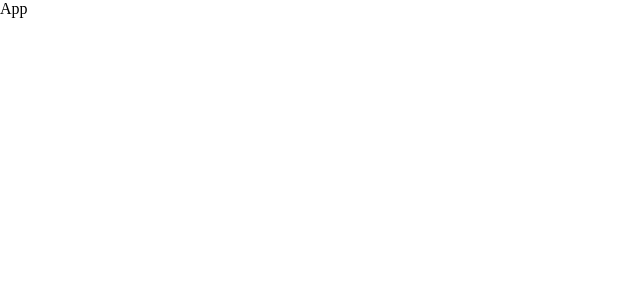
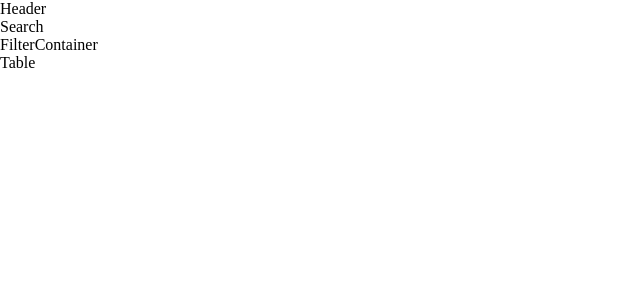
Before and after one commit to githinjisamson1/phase-2-week-1-bank-of-flatiron, a React (Create React App) app: page / in a window 1280 px wide. Shown: the top 300 px of the page, without its empty margins (0-640 px from the left). Built offline with nearby package versions, Linux system fonts and the light colour scheme.

Commit message:
Test components rendering

```diff
--- a/src/App.js
+++ b/src/App.js
@@ -1,9 +1,18 @@
-import React from 'react'
+import React from "react";
+import Header from "./components/header/Header";
+import Search from "./components/search/Search";
+import FilterContainer from "./components/filter/FilterContainer";
+import Table from "./components/table/Table";
 
 const App = () => {
   return (
-    <div>App</div>
-  )
-}
+    <>
+      <Header />
+      <Search />
+      <FilterContainer />
+      <Table />
+    </>
+  );
+};
 
-export default App
+export default App;
--- a/src/components/filter/FilterContainer.jsx
+++ b/src/components/filter/FilterContainer.jsx
@@ -0,0 +1,10 @@
+import React from 'react'
+import styles from "./filterContainer.module.css"
+
+const FilterContainer = () => {
+  return (
+    <div>FilterContainer</div>
+  )
+}
+
+export default FilterContainer
--- a/src/components/header/Header.jsx
+++ b/src/components/header/Header.jsx
@@ -0,0 +1,8 @@
+import React from "react";
+import styles from "./header.module.css";
+
+const Header = () => {
+  return <div>Header</div>;
+};
+
+export default Header;
--- a/src/components/search/Search.jsx
+++ b/src/components/search/Search.jsx
@@ -0,0 +1,10 @@
+import React from 'react'
+import styles from "./search.module.css"
+
+const Search = () => {
+  return (
+    <div>Search</div>
+  )
+}
+
+export default Search
--- a/src/components/table/Table.jsx
+++ b/src/components/table/Table.jsx
@@ -0,0 +1,10 @@
+import React from 'react'
+import styles from "./table.module.css"
+
+const Table = () => {
+  return (
+    <div>Table</div>
+  )
+}
+
+export default Table
```
